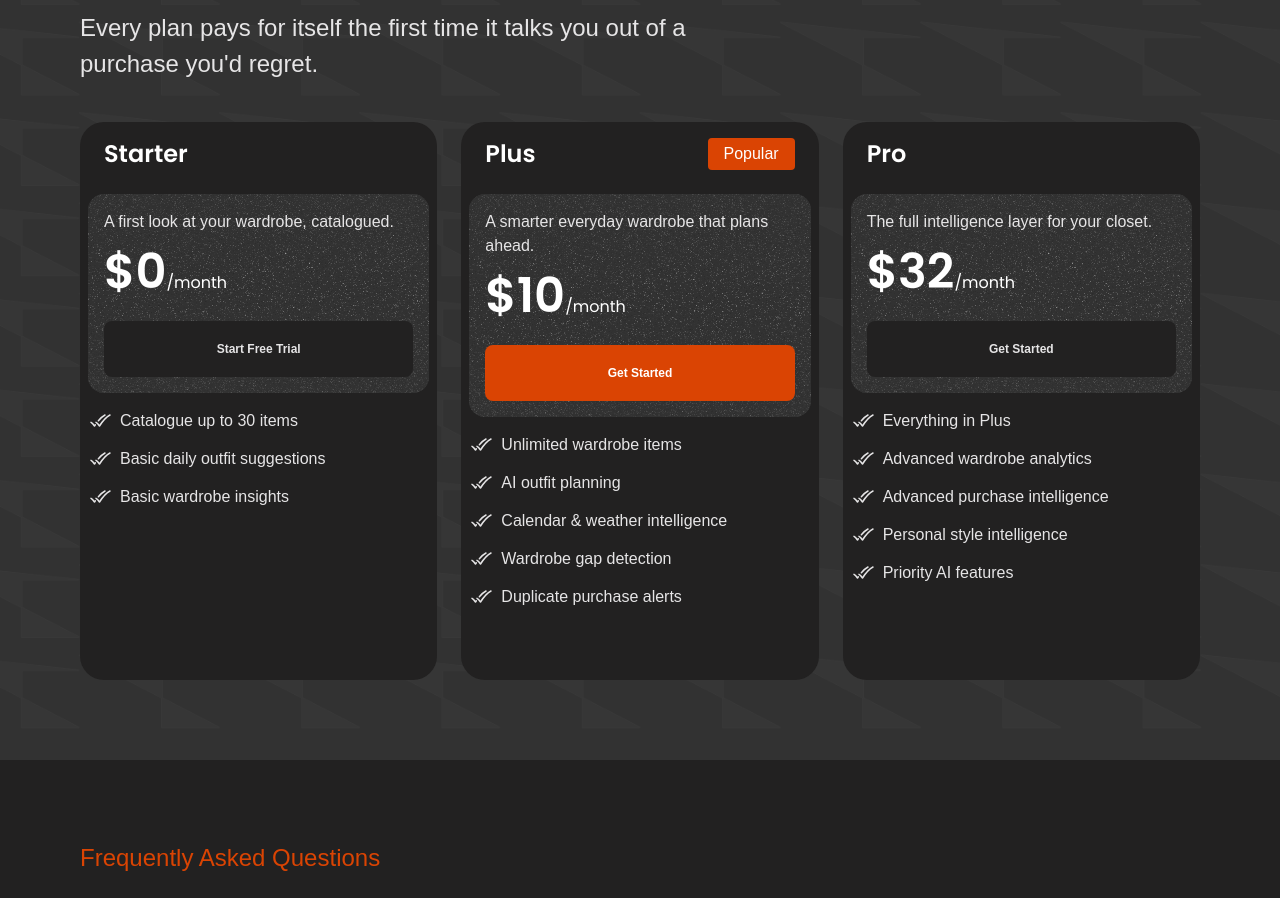
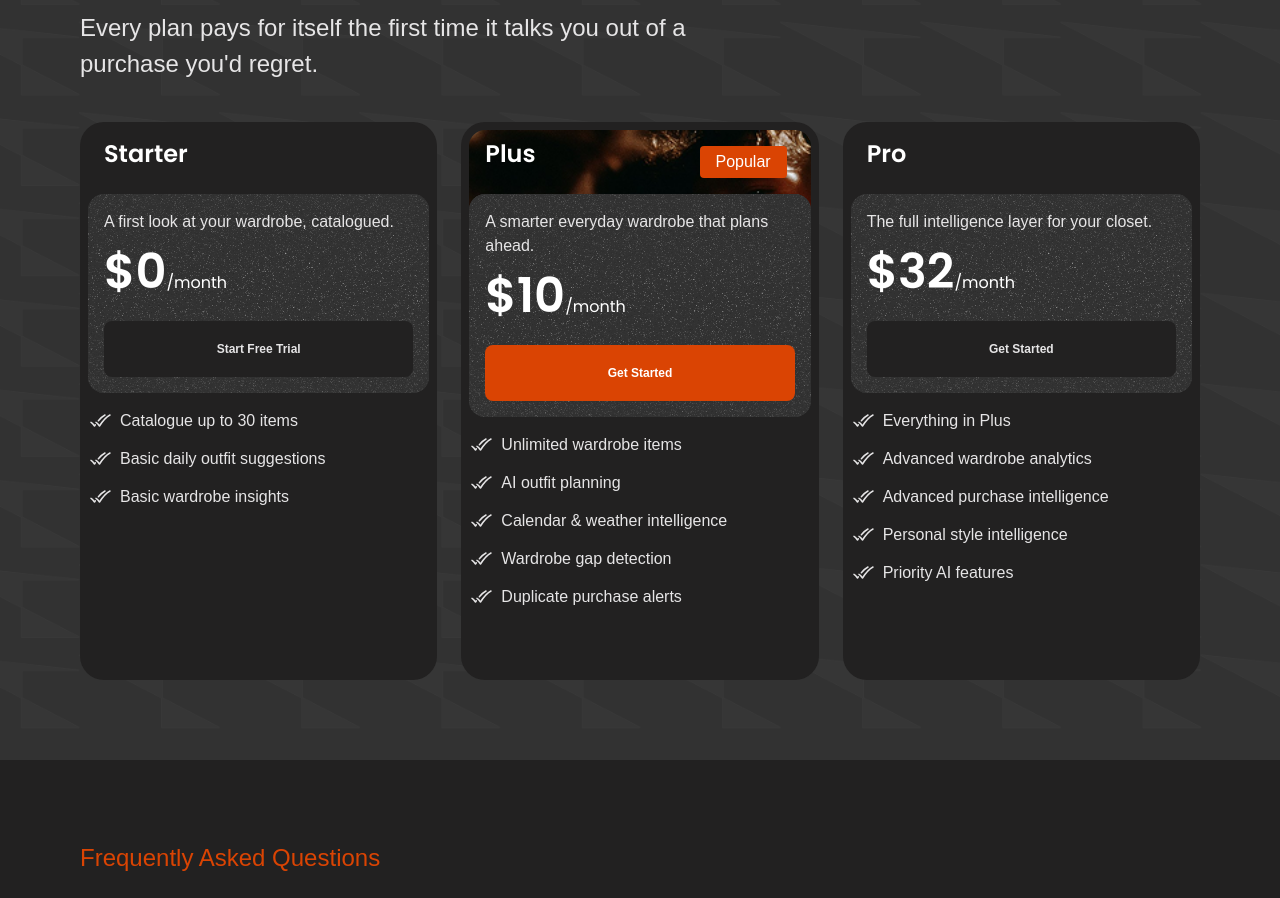
Before and after one commit to ahmid7/almari, a Next.js app: page / in a window 1280 px wide. Shown: the part 4580-5478 px from the top of the page. Built offline with nearby package versions, Linux system fonts and the light colour scheme; a web font is replaced by a local one.

Commit message:
made some changes

```diff
--- a/components/pricing.tsx
+++ b/components/pricing.tsx
@@ -95,9 +95,20 @@ function Pricing() {
           {plans.map((plan) => (
             <article
               key={plan.name}
-              className="relative rounded-3xl bg-foreground p-2 h-137.5 md:h-112 xl:h-139.5 space-y-3 xl:space-y-4"
+              className="relative overflow-hidden rounded-3xl bg-foreground p-2 h-137.5 md:h-112 xl:h-139.5 space-y-3 xl:space-y-4"
             >
-              <div className="space-y-3 xl:space-y-4">
+              {plan.popular && (
+                <div className="absolute inset-x-2 top-2 h-24 overflow-hidden rounded-t-2xl lg:h-28 xl:h-35">
+                  <Image
+                    src="/assets/plan-bg.png"
+                    alt=""
+                    fill
+                    className="object-cover object-center"
+                  />
+                </div>
+              )}
+
+              <div className="relative z-10 space-y-3 xl:space-y-4">
                 {plan.popular && (
                   <span className="absolute top-4 right-6 px-3 xl:px-4 py-1 bg-brand text-sm xl:text-base rounded text-white ">
                     Popular
```
Also changed, not shown: public/assets/plan-bg.png (added).
